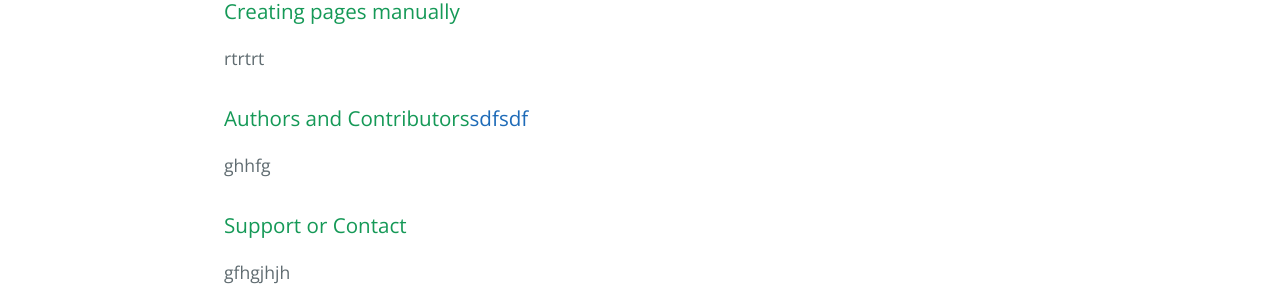
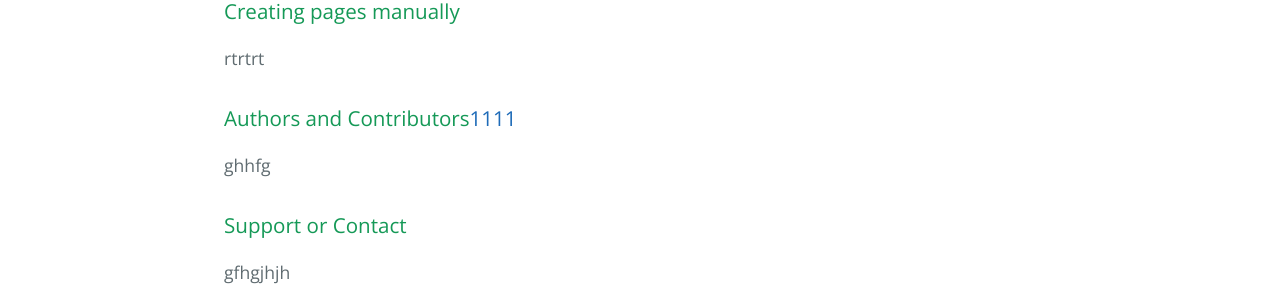
Before and after one commit to allin09/allin09.github.io, a Jekyll site: the page index.html, which Jekyll copies as it is, in a window 1280 px wide. Shown: the part 566-866 px from the top of the page. Built offline with Jekyll 4.4.1, drawn with Linux system fonts in a browser that asks for light colours.

Commit message:
Replace master branch with page content via GitHub

```diff
--- a/index.html
+++ b/index.html
@@ -32,7 +32,7 @@
 <p>rtrtrt</p>
 
 <h3>
-<a id="authors-and-contributorssdfsdf" class="anchor" href="#authors-and-contributorssdfsdf" aria-hidden="true"><span aria-hidden="true" class="octicon octicon-link"></span></a>Authors and Contributors<a href="sdfdsgeth">sdfsdf</a>
+<a id="authors-and-contributors1111" class="anchor" href="#authors-and-contributors1111" aria-hidden="true"><span aria-hidden="true" class="octicon octicon-link"></span></a>Authors and Contributors<a href="http://www.baidu.com">1111</a>
 </h3>
 
 <p>ghhfg</p>
--- a/params.json
+++ b/params.json
@@ -1 +1 @@
-{"name":"Allin09.GitHub.io","tagline":"111","body":"### Welcome to GitHub Pages.\r\n1211\r\n### Designer Templates\r\n43\r\n### Creating pages manually\r\nrtrtrt\r\n\r\n### Authors and Contributors[sdfsdf](sdfdsgeth)\r\nghhfg\r\n\r\n### Support or Contact\r\ngfhgjhjh","google":"","note":"Don't delete this file! It's used internally to help with page regeneration."}
+{"name":"Allin09.GitHub.io","tagline":"111","body":"### Welcome to GitHub Pages.\r\n1211\r\n### Designer Templates\r\n43\r\n### Creating pages manually\r\nrtrtrt\r\n\r\n### Authors and Contributors[1111](http://www.baidu.com)\r\nghhfg\r\n\r\n### Support or Contact\r\ngfhgjhjh","google":"","note":"Don't delete this file! It's used internally to help with page regeneration."}
```
